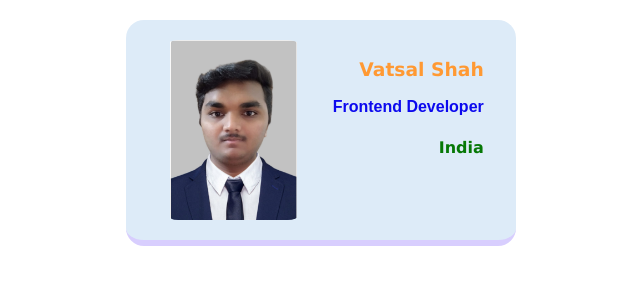
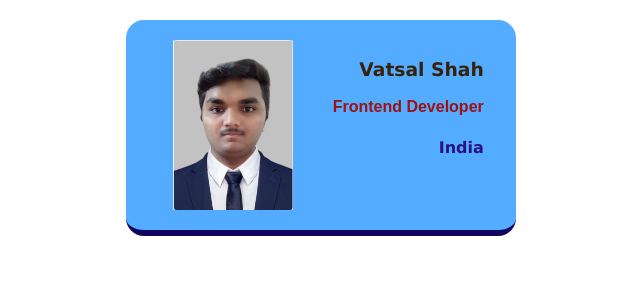
Before and after one commit to VatsalS31/bussines-card, a plain HTML site: page index.html in a window 1280 px wide. Shown: the whole page, without its empty margins (319-959 px from the left). Drawn offline with Linux system fonts and the light colour scheme.

Commit message:
Update styles.css

```diff
--- a/styles.css
+++ b/styles.css
@@ -12,18 +12,18 @@ body {
     width: 150px;
     border-radius: 20px ;
     object-fit: contain;
-    height: 180px;
+    height: 170px;
 
 
 }
 h3
 {
 
-    color:#FF9933;
+    color:#38210b;
     text-align: right;
 }
 p{
-    color: rgb(12, 9, 238) ;
+    color: rgb(159, 18, 18) ;
     font-family: Arial, Helvetica, sans-serif;
     font-weight: bold;
     text-align: center;
@@ -31,7 +31,7 @@ p{
 
 
 h4{
-    color: rgb(6, 120, 6);
+    color: rgb(40, 19, 126);
     text-align: right;
 }
 /* .flag
@@ -53,9 +53,9 @@ h4{
     display: flex;
     justify-content: space-around;
     text-align: center;
-    background: #ddebf8;
+    background: #53acff;
     color: #2b2839;
-    border-bottom: 6px solid #d8cefe;
+    border-bottom: 6px solid #11045e;
     border-radius: 18px;
 
     /*
@@ -66,7 +66,7 @@ h4{
 }
 
 .border-blue {
-    border: 1px dotted blue;
+    border: 1px dotted rgb(4, 4, 121);
 }
 
 /*
```
